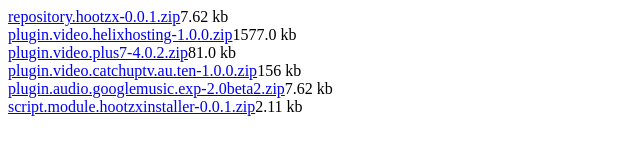
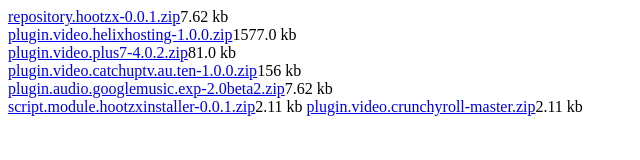
Before and after one commit to HootzX/hootzx.github.io, a plain HTML site: page index.html in a window 1280 px wide. Shown: the whole page, without its empty margins (0-640 px from the left). Drawn offline with Linux system fonts and the light colour scheme.

Commit message:
Update index.html

```diff
--- a/index.html
+++ b/index.html
@@ -4,3 +4,4 @@
 <a href="plugin.video.catchuptv.au.ten-1.0.0.zip">plugin.video.catchuptv.au.ten-1.0.0.zip</a><td>156 kb</td><br>
 <a href="plugin.audio.googlemusic.exp-2.0beta2.zip">plugin.audio.googlemusic.exp-2.0beta2.zip</a><td>7.62 kb</td><br>
 <a href="script.module.hootzxinstaller-0.0.1.zip">script.module.hootzxinstaller-0.0.1.zip</a><td>2.11 kb</td>
+<a href="plugin.video.crunchyroll-master.zip">plugin.video.crunchyroll-master.zip</a><td>2.11 kb</td>
```
